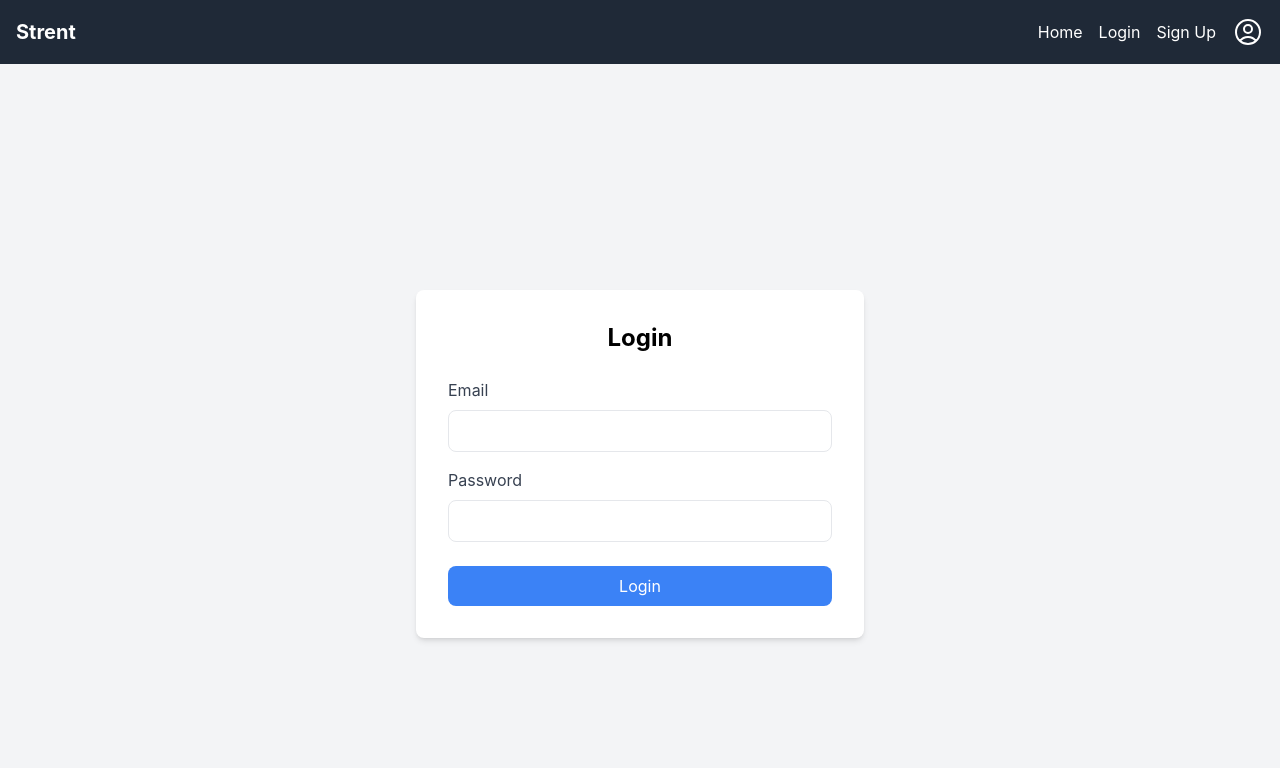
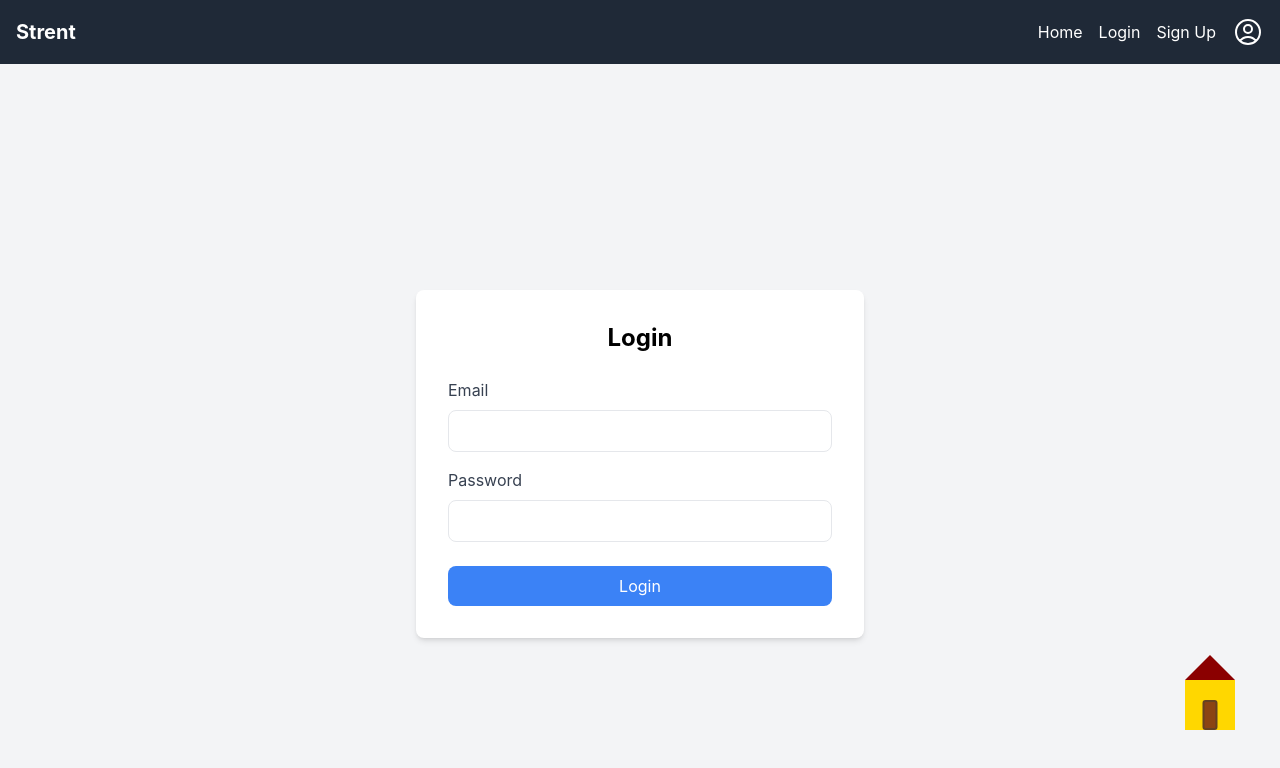
Before and after one commit to 8HANGLIU8/STRENT, a React (Create React App) app in the folder frontend/: page /login in a window 1280 px wide. Shown: the top 768 px of the page. Built offline with nearby package versions, Linux system fonts and the light colour scheme.

Commit message:
small house

```diff
--- a/frontend/src/App.js
+++ b/frontend/src/App.js
@@ -14,6 +14,7 @@ import ApartListings from './pages/ApartListings';
 import { UserProvider } from './context/UserContext';
 import Messages from './pages/messages.js';
 import RoommatePreferences from './pages/RoommatePreferences';
+import HouseAnimation from './components/HouseAnimation.jsx';
 
 // Child component to handle routes with access to user context
 function RoutesWithUser() {
@@ -21,6 +22,7 @@ function RoutesWithUser() {
 
   return (
     <Router>
+      <HouseAnimation />
       <Navbar />
       <Routes>
         <Route
--- /dev/null
+++ b/frontend/src/components/HouseAnimation.jsx
@@ -0,0 +1,15 @@
+import React from "react";
+import "./styles.css";
+
+export default function HouseAnimation() {
+  return (
+    <div className="scene small-animation">
+      <div className="house">
+        <div className="roof"></div>
+        <div className="walls"></div>
+        <div className="door"></div>
+      </div>
+
+    </div>
+  );
+}
--- /dev/null
+++ b/frontend/src/components/styles.css
@@ -0,0 +1,94 @@
+/* General Reset */
+body {
+  margin: 0;
+  padding: 0;
+  overflow: hidden;
+}
+
+.scene {
+  position: relative;
+  width: 300px;
+  height: 300px;
+}
+
+/* Small and Fixed Animation */
+.small-animation {
+  position: fixed;
+  bottom: 20px;
+  right: 20px;
+  width: 100px; /* Smaller size */
+  height: 100px;
+  z-index: 10; /* Ensure it stays above other content */
+  pointer-events: none; /* Prevent interaction with the animation */
+}
+
+/* House */
+.house {
+  position: relative;
+  width: 50px; /* Smaller house */
+  height: 50px;
+  background-color: #FFD700; /* Yellow walls */
+  margin: 0 auto;
+}
+
+.roof {
+  position: absolute;
+  top: -25px;
+  left: 0;
+  width: 0;
+  height: 0;
+  border-left: 25px solid transparent;
+  border-right: 25px solid transparent;
+  border-bottom: 25px solid #8B0000; /* Dark red roof */
+}
+
+.walls {
+  position: absolute;
+  width: 100%;
+  height: 100%;
+  background-color: #FFD700;
+}
+
+.door {
+  position: absolute;
+  bottom: 0;
+  left: 50%;
+  transform: translateX(-50%);
+  width: 15px;
+  height: 30px;
+  background-color: #8B4513; /* Brown door */
+  border: 2px solid #654321;
+  border-radius: 3px;
+}
+
+/* Sticker */
+.sticker {
+  position: absolute;
+  width: 15px; /* Smaller sticker */
+  height: 15px;
+  background-color: #FF69B4; /* Pink sticker */
+  border-radius: 50%;
+  bottom: 0;
+  left: 50%;
+  transform: translateX(-50%);
+  animation: moveAroundHouse 5s linear infinite;
+}
+
+/* Animation */
+@keyframes moveAroundHouse {
+  0% {
+    transform: translate(-50%, 0) translateX(-50px);
+  }
+  25% {
+    transform: translate(-50%, 0) translateY(-50px);
+  }
+  50% {
+    transform: translate(-50%, 0) translateX(50px);
+  }
+  75% {
+    transform: translate(-50%, 0) translateY(50px);
+  }
+  100% {
+    transform: translate(-50%, 0) translateX(-50px);
+  }
+}
```
